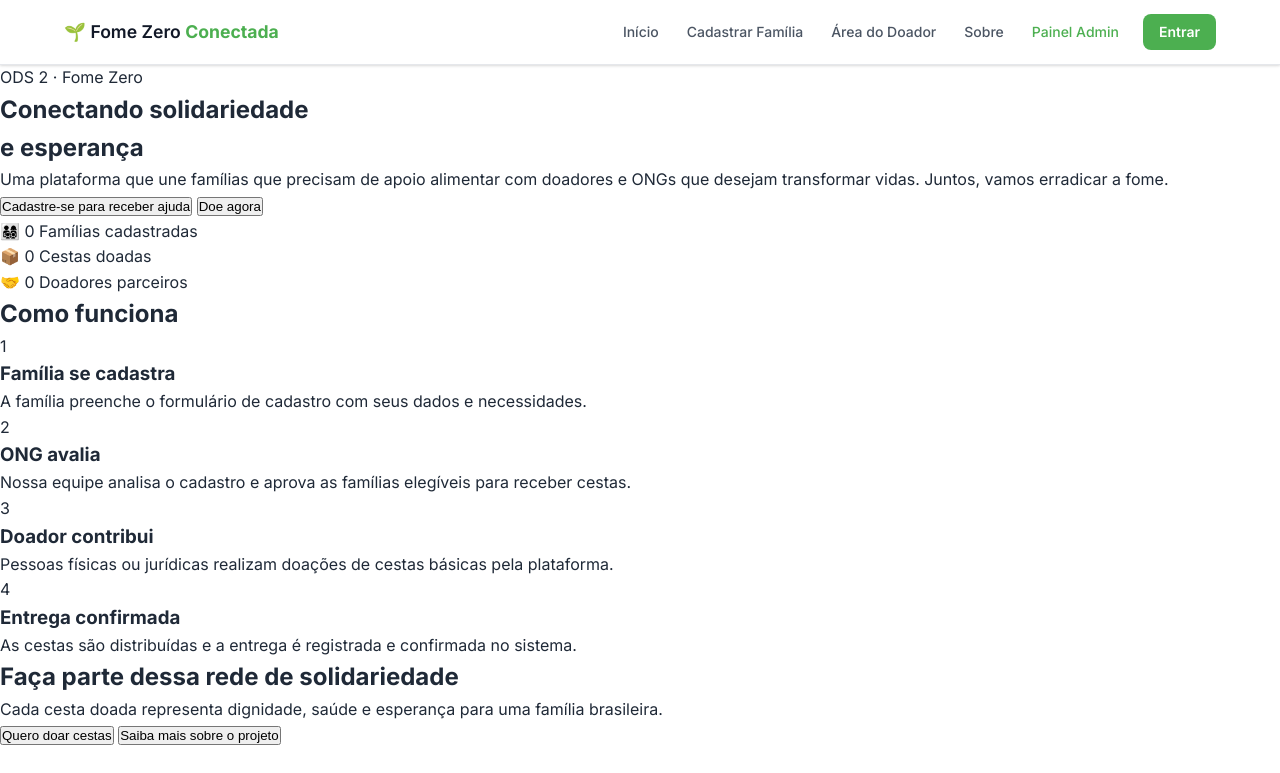
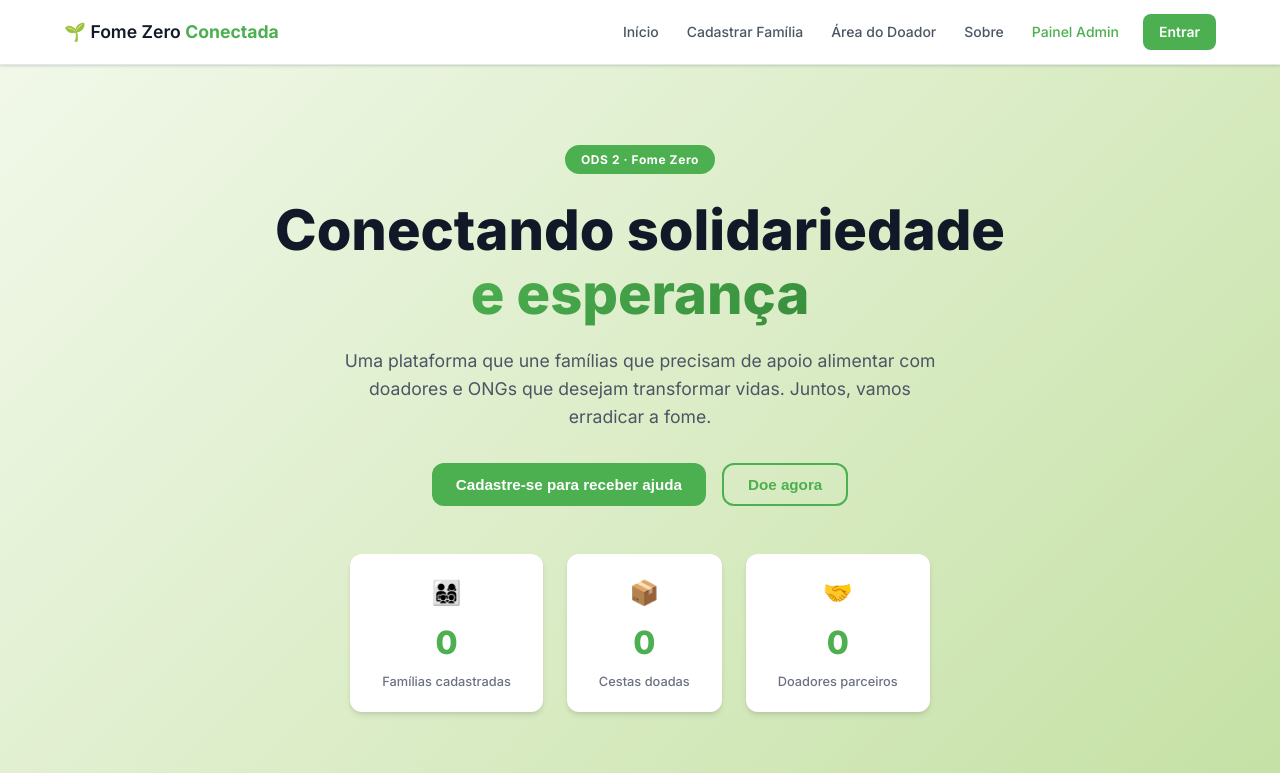
Before and after one commit to matheuscorreiadev/FomeZeroConectada, a plain HTML site: page frontend/index.html in a window 1280 px wide. Shown: the top 773 px of the page. Drawn offline with Linux system fonts and the light colour scheme; a script that the page names is missing.

Commit message:
adicionado hero, buttons no css

```diff
--- a/frontend/css/style.css
+++ b/frontend/css/style.css
@@ -154,3 +154,227 @@ a {
 .section.active {
     display: block;
 }
+
+/* === HERO === */
+.hero {
+    background: linear-gradient(135deg, #f1f8e9 0%, #dcedc8 50%, #c5e1a5 100%);
+    padding: 5rem 1.5rem 4rem;
+    text-align: center;
+}
+
+.hero-badge {
+    display: inline-block;
+    background: var(--green);
+    color: #fff;
+    font-size: 0.75rem;
+    font-weight: 700;
+    letter-spacing: .05em;
+    padding: 0.3rem 1rem;
+    border-radius: 100px;
+    margin-bottom: 1.5rem;
+}
+
+.hero h1 {
+    font-size: clamp(2rem, 5vw, 3.5rem);
+    font-weight: 800;
+    line-height: 1.15;
+    color: var(--gray-900);
+    margin-bottom: 1.25rem;
+}
+
+.hero-gradient {
+    background: linear-gradient(135deg, var(--green), var(--green-dark));
+    -webkit-background-clip: text;
+    -webkit-text-fill-color: transparent;
+    background-clip: text;
+}
+
+.hero-sub {
+    max-width: 600px;
+    margin: 0 auto 2rem;
+    font-size: 1.1rem;
+    color: var(--gray-600);
+}
+
+.hero-btns {
+    display: flex;
+    gap: 1rem;
+    justify-content: center;
+    flex-wrap: wrap;
+    margin-bottom: 3rem;
+}
+
+/* === BUTTONS === */
+.btn-primary {
+    background: var(--green);
+    color: #fff;
+    border: none;
+    padding: 0.7rem 1.5rem;
+    border-radius: var(--radius);
+    font-weight: 600;
+    font-size: 0.95rem;
+    cursor: pointer;
+    transition: background .2s, transform .1s;
+}
+
+.btn-primary:hover {
+    background: var(--green-dark);
+    transform: translateY(-1px);
+}
+
+.btn-primary:active {
+    transform: translateY(0);
+}
+
+.btn-outline {
+    background: transparent;
+    color: var(--green);
+    border: 2px solid var(--green);
+    padding: 0.7rem 1.5rem;
+    border-radius: var(--radius);
+    font-weight: 600;
+    font-size: 0.95rem;
+    cursor: pointer;
+    transition: background .2s;
+}
+
+.btn-outline:hover {
+    background: var(--green-bg);
+}
+
+.btn-white-outline {
+    background: transparent;
+    color: #fff;
+    border: 2px solid rgba(255, 255, 255, .7);
+    padding: 0.7rem 1.5rem;
+    border-radius: var(--radius);
+    font-weight: 600;
+    font-size: 0.95rem;
+    cursor: pointer;
+    transition: background .2s;
+}
+
+.btn-white-outline:hover {
+    background: rgba(255, 255, 255, .15);
+}
+
+.btn-full {
+    width: 100%;
+}
+
+.btn-sm {
+    padding: 0.4rem 0.9rem;
+    font-size: 0.85rem;
+}
+
+.btn-outline-sm {
+    background: transparent;
+    color: var(--gray-600);
+    border: 1.5px solid var(--gray-300);
+    padding: 0.35rem 0.9rem;
+    border-radius: 8px;
+    font-size: 0.85rem;
+    font-weight: 500;
+    cursor: pointer;
+    transition: all .2s;
+}
+
+.btn-outline-sm:hover {
+    border-color: var(--red);
+    color: var(--red);
+}
+
+/* === HERO STATS === */
+.hero-stats {
+    display: flex;
+    gap: 1.5rem;
+    justify-content: center;
+    flex-wrap: wrap;
+}
+
+.stat-card {
+    background: #fff;
+    border-radius: var(--radius);
+    padding: 1.25rem 2rem;
+    box-shadow: var(--shadow-md);
+    display: flex;
+    flex-direction: column;
+    align-items: center;
+    gap: 0.25rem;
+    min-width: 140px;
+}
+
+.stat-icon {
+    font-size: 1.5rem;
+}
+
+.stat-num {
+    font-size: 2rem;
+    font-weight: 800;
+    color: var(--green);
+}
+
+.stat-label {
+    font-size: 0.8rem;
+    color: var(--gray-500);
+    font-weight: 500;
+}
+
+/* === COMO FUNCIONA === */
+.como-funciona {
+    max-width: 1000px;
+    margin: 0 auto;
+    padding: 4rem 1.5rem;
+    text-align: center;
+}
+
+.como-funciona h2 {
+    font-size: 2rem;
+    font-weight: 700;
+    margin-bottom: 2.5rem;
+    color: var(--gray-900);
+}
+
+.steps {
+    display: grid;
+    grid-template-columns: repeat(auto-fit, minmax(200px, 1fr));
+    gap: 1.5rem;
+}
+
+.step {
+    background: var(--gray-50);
+    border-radius: var(--radius);
+    padding: 1.75rem 1.25rem;
+    border: 1px solid var(--gray-200);
+    transition: box-shadow .2s;
+}
+
+.step:hover {
+    box-shadow: var(--shadow-md);
+}
+
+.step-num {
+    width: 42px;
+    height: 42px;
+    background: var(--green);
+    color: #fff;
+    border-radius: 50%;
+    font-weight: 800;
+    font-size: 1.1rem;
+    display: flex;
+    align-items: center;
+    justify-content: center;
+    margin: 0 auto 1rem;
+}
+
+.step h3 {
+    font-size: 1rem;
+    font-weight: 700;
+    margin-bottom: 0.5rem;
+    color: var(--gray-800);
+}
+
+.step p {
+    font-size: 0.875rem;
+    color: var(--gray-500);
+}
```
